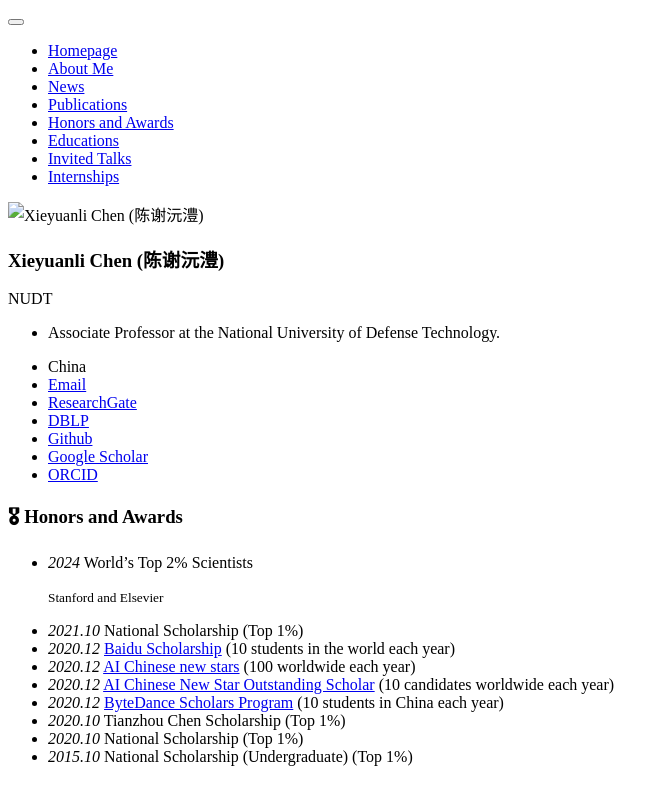
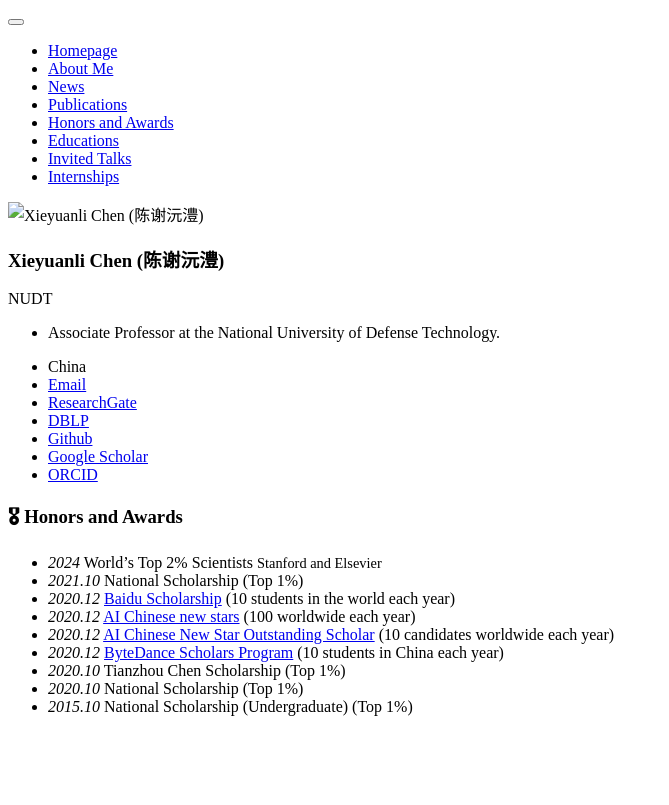
Before and after one commit to shenyehui/my-home, a Jekyll site: the page built from _pages/includes/honers.md, in a window 1280 px wide. Shown: the top 805 px of the page, without its empty margins (0-669 px from the left). Built offline with Jekyll 4.4.1, drawn with Linux system fonts in a browser that asks for light colours; our own code applies the rules of GitHub Pages for plain Markdown files.

Commit message:
honers.md

```diff
--- a/_pages/includes/honers.md
+++ b/_pages/includes/honers.md
@@ -1,7 +1,5 @@
 # 🎖 Honors and Awards
-- *2024* World’s Top 2% Scientists
-
-   <small>Stanford and Elsevier</small>
+- *2024* World’s Top 2% Scientists  <span style="font-size: 90%;">Stanford and Elsevier</span>
 - *2021.10* National Scholarship (Top 1%)
 - *2020.12* [Baidu Scholarship](https://baike.baidu.com/item/%E7%99%BE%E5%BA%A6%E5%A5%96%E5%AD%A6%E9%87%91/9929412) (10 students in the world each year)
 - *2020.12* [AI Chinese new stars](https://mp.weixin.qq.com/s?__biz=MzA4NzQ5MTA2NA==&mid=2653639431&idx=1&sn=25b6368c1954419b9090840347d9a27d&chksm=8be75b90bc90d286a5af3ef8e610e822d705dc3cf4382b45e3f14489f3e7ec4fd8c95ed0eceb&mpshare=1&scene=2&srcid=0511LMlj9Qv9DeIZAjMjYAU9&sharer_sharetime=1620731348139&sharer_shareid=631c113940cb81f34895aa25ab14422a#rd) (100 worldwide each year)
```
